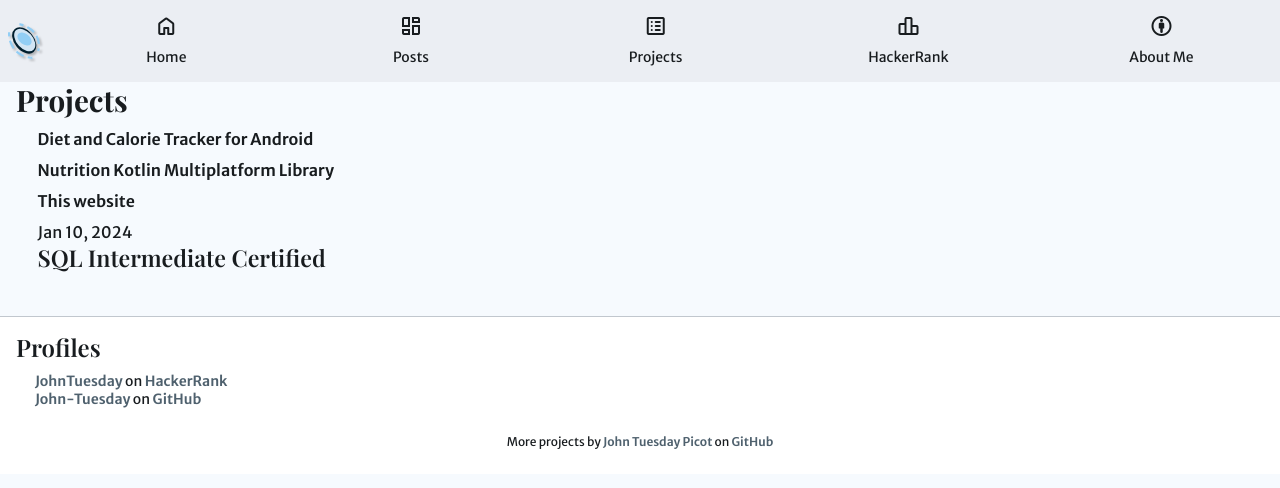
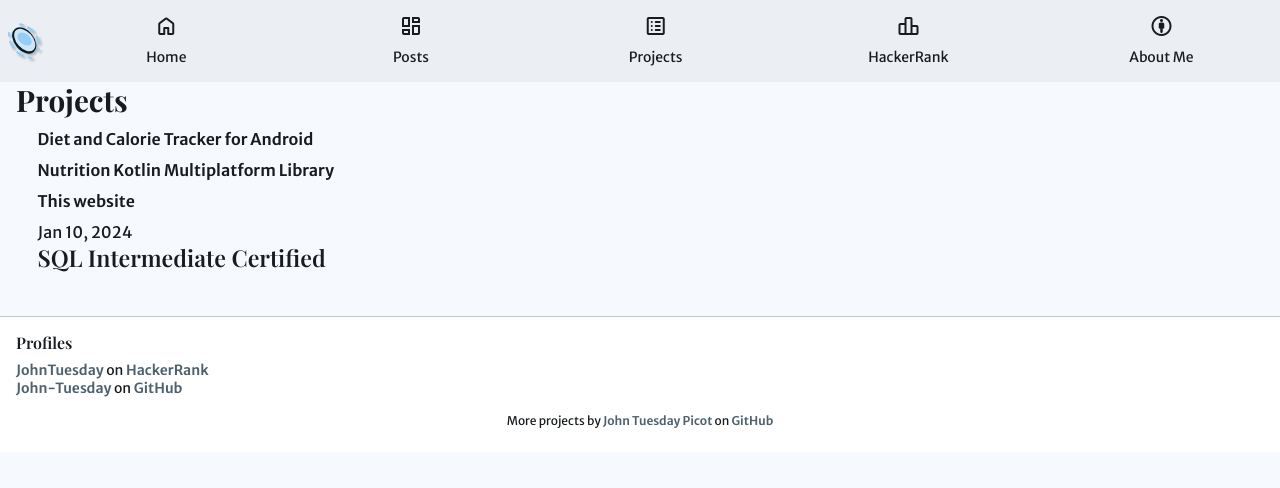
Before and after one commit to John-Tuesday/John-Tuesday.github.io, a Jekyll site: the page built from index.md, in a window 1280 px wide. Shown: the top 488 px of the page. Built offline with Jekyll 4.4.1, drawn with Linux system fonts in a browser that asks for light colours; some web fonts are replaced.

Commit message:
Adjust size and spacing

```diff
--- a/_sass/footer.scss
+++ b/_sass/footer.scss
@@ -19,7 +19,7 @@ footer#page-footer {
     @include font.font-body-small();
 
     h2 {
-        @include font.font-headline-small();
+        @include font.font-title-medium();
         font-variation-settings: 'wght' 600;
     }
 
@@ -40,4 +40,10 @@ footer#page-footer {
 
 #footer-link-groups {
     @include font.font-body-medium();
+
+    ul {
+        margin: unset;
+        margin-block-start: 8px;
+        padding: unset;
+    }
 }
```
